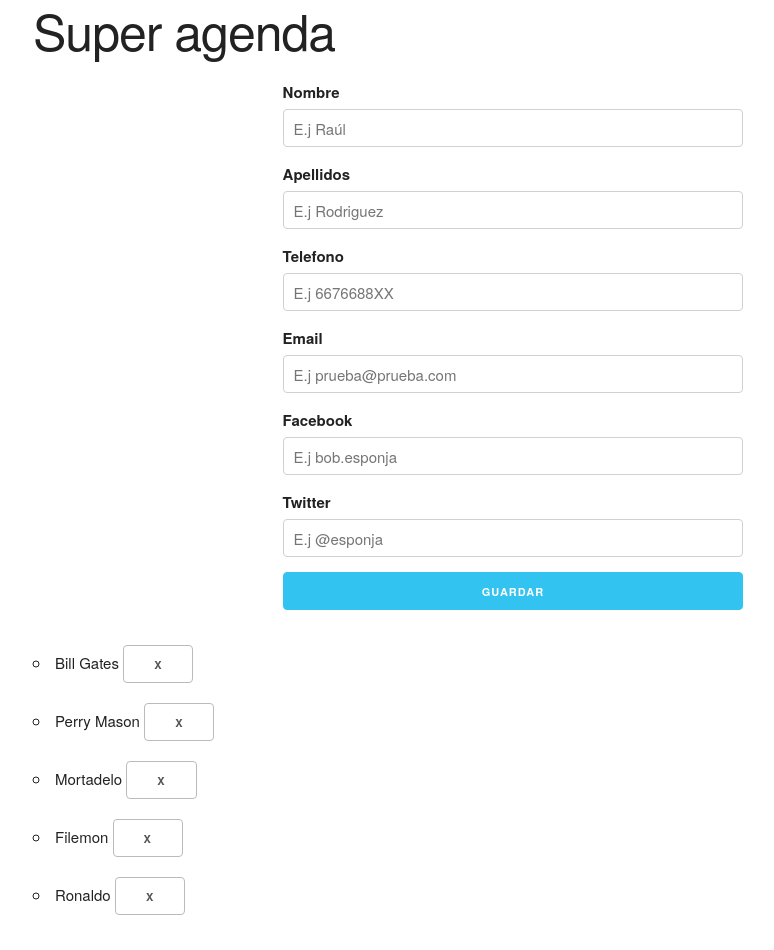
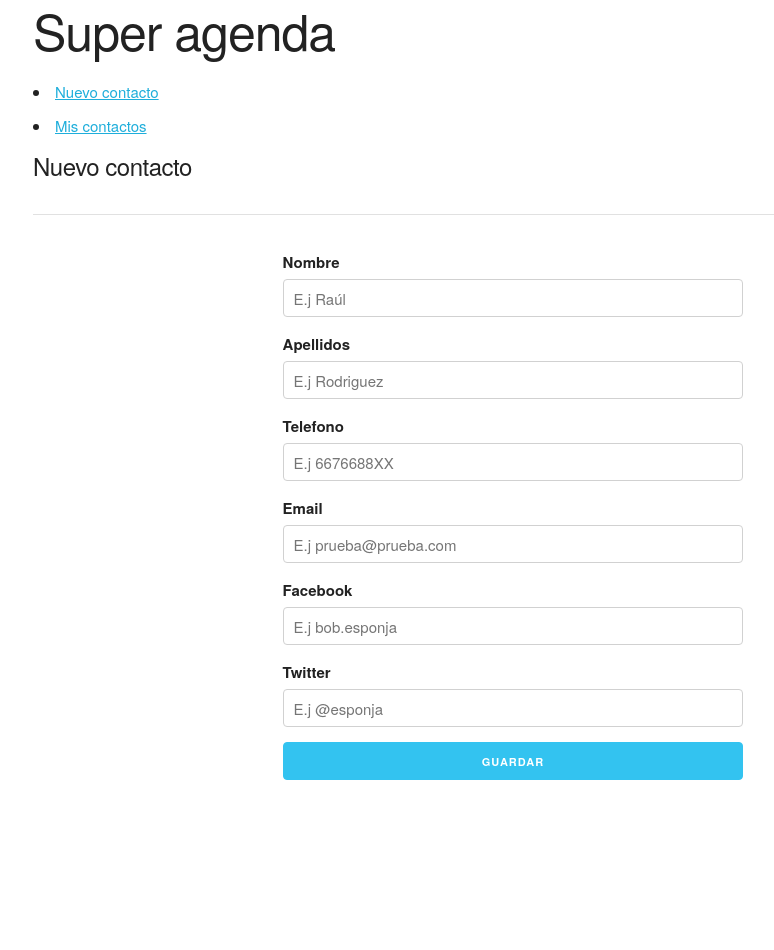
Before and after one commit to rulogarcillan/agenda, an Angular app: page /nuevo in a window 1280 px wide. Before the commit this address led to /. Shown: the whole page, without its empty margins (127-901 px from the left). After the commit the page ends 815 px from the top, so only its background shows below. Built offline with nearby package versions, Linux system fonts and the light colour scheme.

Commit message:
implementamos navegación con routing

```diff
--- a/src/app/app-routing.module.ts
+++ b/src/app/app-routing.module.ts
@@ -1,7 +1,25 @@
+import { MisContactosComponent } from './mis-contactos/mis-contactos.component';
+import { NuevoContactoComponent } from './nuevo-contacto/nuevo-contacto.component';
 import { NgModule } from '@angular/core';
 import { Routes, RouterModule } from '@angular/router';
 
-const routes: Routes = [];
+const routes: Routes = [
+  {
+    path: 'nuevo',
+    component: NuevoContactoComponent
+  },
+  {
+    path: 'todos',
+    component: MisContactosComponent
+  },
+  {
+    path: '**',
+    pathMatch: 'full',
+    redirectTo: 'todos'
+  }
+];
+
+
 
 @NgModule({
   imports: [RouterModule.forRoot(routes)],
--- a/src/app/app.component.html
+++ b/src/app/app.component.html
@@ -4,11 +4,14 @@
       <h1>Super agenda</h1>
     </div>
   </header>
-  <div>
 
-    <app-formulario-contacto (botonGuardarPulsado)="guardarContacto($event)"></app-formulario-contacto>
-    <app-lista-contactos [contactos]="listaContactos" (botonEliminarPulsado)=eliminarContacto($event)></app-lista-contactos>
-
-
-  </div>
+  <nav>
+    <li>
+      <a routerLink="/nuevo">Nuevo contacto</a>
+    </li>
+    <li>
+      <a routerLink="/todos">Mis contactos</a>
+    </li>
+  </nav>
+  <router-outlet></router-outlet>
 </div>
--- a/src/app/app.component.ts
+++ b/src/app/app.component.ts
@@ -8,24 +8,4 @@
   templateUrl: './app.component.html',
   styleUrls: ['./app.component.css']
 })
-export class AppComponent implements OnInit {
-
-  listaContactos: Contacto[];
-  constructor(private _contactosService: ContactosService) { }
-
-  ngOnInit(): void {
-    this.listaContactos = this._contactosService.getContactos();
-  }
-
-  eliminarContacto(contacto: Contacto): void {
-    this.listaContactos = this._contactosService.eliminarContacto(contacto);
-  }
-
-  guardarContacto(contacto: Contacto): void {
-    this._contactosService.setContacto(contacto);
-    this.listaContactos = this._contactosService.getContactos();
-  }
-
-  title = 'Agenda';
-
-}
+export class AppComponent {}
--- a/src/app/app.module.ts
+++ b/src/app/app.module.ts
@@ -8,12 +8,16 @@
 import { AppComponent } from './app.component';
 import { ListaContactosComponent } from './lista-contactos/lista-contactos.component';
 import { FormularioContactoComponent } from './formulario-contacto/formulario-contacto.component';
+import { NuevoContactoComponent } from './nuevo-contacto/nuevo-contacto.component';
+import { MisContactosComponent } from './mis-contactos/mis-contactos.component';
 
 @NgModule({
   declarations: [
     AppComponent,
     ListaContactosComponent,
-    FormularioContactoComponent
+    FormularioContactoComponent,
+    NuevoContactoComponent,
+    MisContactosComponent
   ],
   imports: [
     BrowserModule,
--- /dev/null
+++ b/src/app/mis-contactos/mis-contactos.component.html
@@ -0,0 +1,7 @@
+<header>
+  <h5>Mis contacto</h5>
+  <hr>
+</header>
+<div>
+  <app-lista-contactos [contactos]="listaContactos" (botonEliminarPulsado)=eliminarContacto($event)></app-lista-contactos>
+</div>
--- /dev/null
+++ b/src/app/mis-contactos/mis-contactos.component.ts
@@ -0,0 +1,25 @@
+import { Component, OnInit, ViewEncapsulation } from '@angular/core';
+import { Contacto } from '../contacto';
+import { ContactosService } from '../contactos.service';
+
+@Component({
+  selector: 'app-mis-contactos',
+  templateUrl: './mis-contactos.component.html',
+  styleUrls: ['./mis-contactos.component.css'],
+  encapsulation: ViewEncapsulation.None
+})
+export class MisContactosComponent implements OnInit {
+
+  listaContactos: Contacto[];
+  constructor(private _contactosService: ContactosService) { }
+
+  ngOnInit(): void {
+    this.listaContactos = this._contactosService.getContactos();
+  }
+
+
+  eliminarContacto(contacto: Contacto): void {
+    this.listaContactos = this._contactosService.eliminarContacto(contacto);
+  }
+
+}
--- /dev/null
+++ b/src/app/nuevo-contacto/nuevo-contacto.component.html
@@ -0,0 +1,9 @@
+<header>
+    <h5>Nuevo contacto</h5>
+    <hr>
+  </header>
+  <div>
+    <app-formulario-contacto
+      (botonGuardarPulsado)="guardarContacto($event)">
+    </app-formulario-contacto>
+  </div>
--- /dev/null
+++ b/src/app/nuevo-contacto/nuevo-contacto.component.ts
@@ -0,0 +1,23 @@
+import { Component, OnInit, ViewEncapsulation } from '@angular/core';
+import { Contacto } from '../contacto';
+import { ContactosService } from '../contactos.service';
+import { Router } from '@angular/router';
+
+@Component({
+  selector: 'app-nuevo-contacto',
+  templateUrl: './nuevo-contacto.component.html',
+  styleUrls: ['./nuevo-contacto.component.css'],
+  encapsulation: ViewEncapsulation.None
+})
+export class NuevoContactoComponent {
+
+  listaContactos: Contacto[];
+  constructor(private _contactosService: ContactosService, private _router: Router) { }
+
+
+  guardarContacto(contacto: Contacto): void {
+    this._contactosService.setContacto(contacto);
+    this._router.navigateByUrl('/todos');
+  }
+
+}
```
Also changed, not shown: src/app/mis-contactos/mis-contactos.component.css (added), src/app/nuevo-contacto/nuevo-contacto.component.css (added), 2 other files (tests, documents, lock files or other folders).
